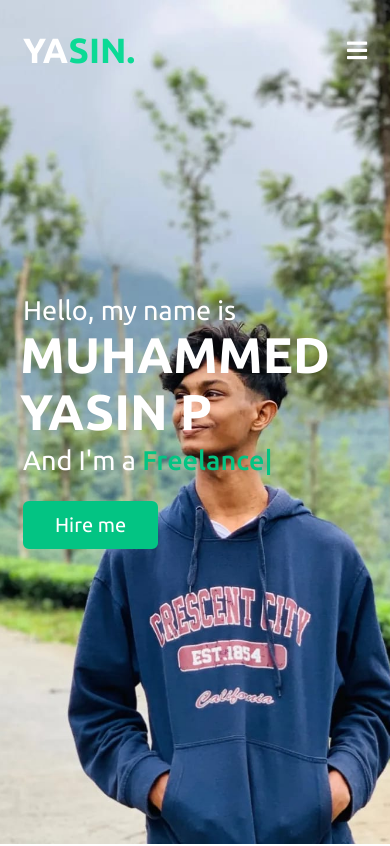
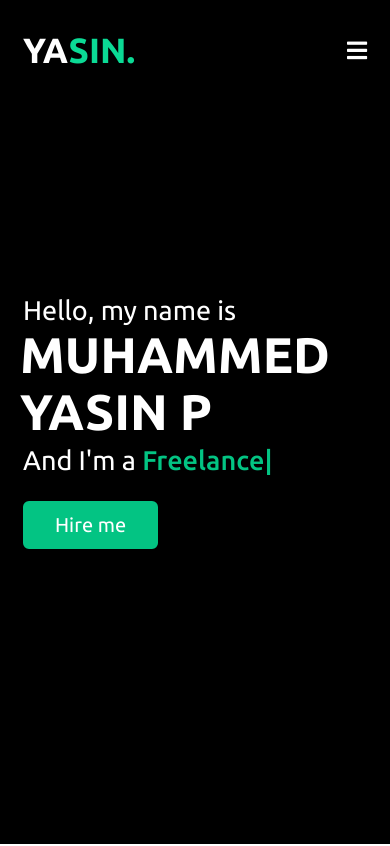
Before and after one commit to Muhammed-Yasin-git/PERSONAL-WEBSITE, a plain HTML site: page index.html in a window 390 px wide. Shown: the top 846 px of the page. Drawn offline with nearby package versions, Linux system fonts and the light colour scheme.

Commit message:
Update style.css

```diff
--- a/style.css
+++ b/style.css
@@ -165,7 +165,7 @@ section .title::after{
 /* home section styling */
 .home{
     display: flex;
-    background: url("myimg.jpeg") no-repeat ;
+    background: black;
     background-position: center;
     height: 100vh;
     color: #fff;
@@ -173,13 +173,13 @@ section .title::after{
     background-size: cover;
     font-family: 'Ubuntu', sans-serif;
 }
-/* @media screen and ( max-width:500px) {
+@media screen and ( max-width:500px) {
 
     .home{
         background-position: -70rem ;
-         background: url("myimg.jpeg") no-repeat ;
+         background: black ;
     }
-} */
+}
 /* @media screen and ( max-width:690px ) {
 
     .home{
```
